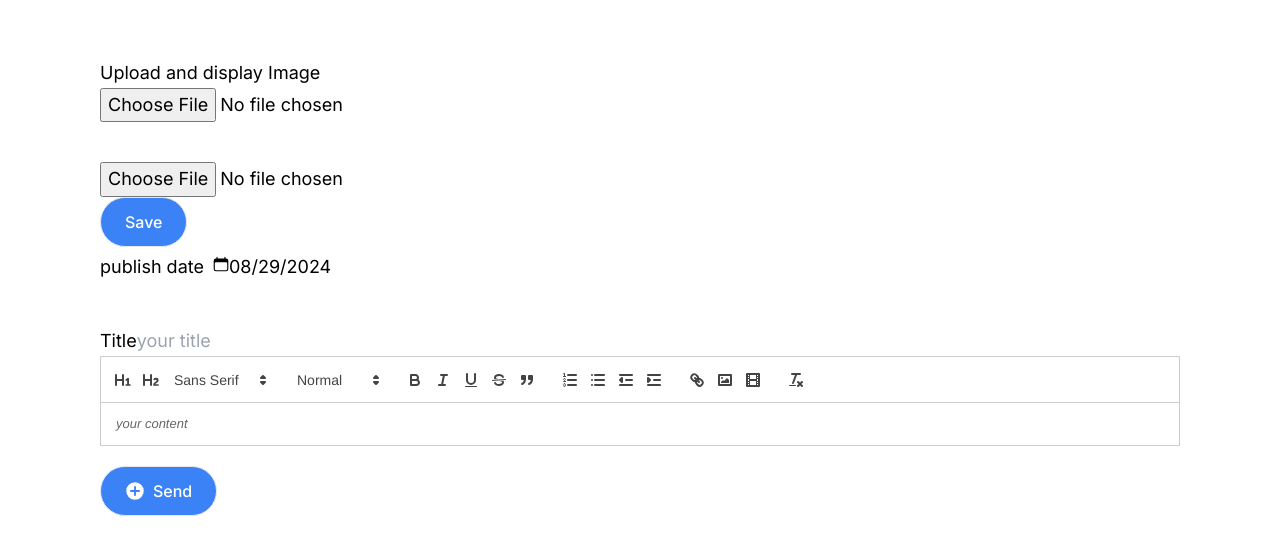
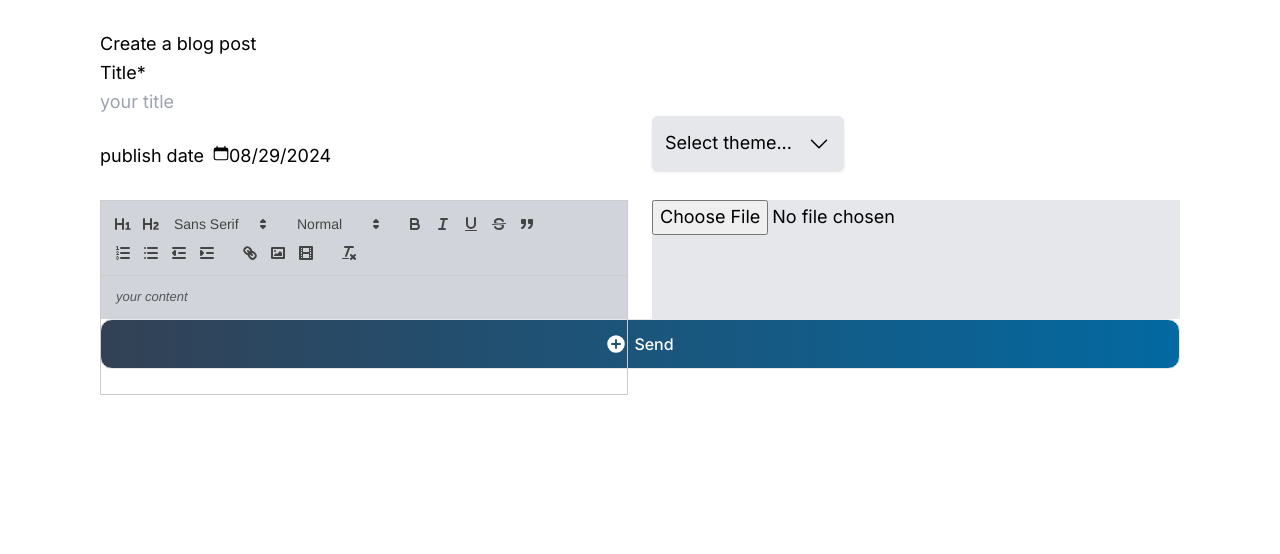
Before and after one commit to CPGRU/my-blog-with-postgreSQL, a Next.js app: page /create in a window 1280 px wide. Shown: the top 554 px of the page. Built offline with nearby package versions, Linux system fonts and the light colour scheme.

Commit message:
add dropdown for selecting post theme

```diff
--- a/src/app/api/sendpost/route.ts
+++ b/src/app/api/sendpost/route.ts
@@ -15,15 +15,16 @@ export async function POST (
         const post_content = jsonData.post_content;
         const post_date = jsonData.post_date;
         const post_image = jsonData.post_image;
+        const post_theme = jsonData.post_theme
 
         const query = `
-            INSERT INTO posts(title, post_content, post_date, post_image)
-            VALUES($1, $2, $3, $4)
+            INSERT INTO posts(title, post_content, post_date, post_image, post_theme)
+            VALUES($1, $2, $3, $4, $5)
         `;
 
         const result = await pool.query(
             query,
-            [title, post_content, post_date, post_image]
+            [title, post_content, post_date, post_image, post_theme]
         );
         console.log( "ttt",result );
     } catch ( error ) {
--- a/src/app/api/upload/route.ts
+++ b/src/app/api/upload/route.ts
@@ -22,17 +22,13 @@ export async function POST (
             {error: 'No file received.'},
             {status: 400}
         );
-    }
+    };
 
     const arrayBuffer = await file.arrayBuffer();
     const buffer = Buffer.from(arrayBuffer);
 
     const filename = md5(buffer)
 
-    /*
-    const filename = file.name.replace(" ", "_");
-    console.log(`testtest${filename}`)
-    */
     try {
         // Write the file to the specified directory (public/assets) with the modified filename
         await writeFile(
--- a/src/app/create/page.tsx
+++ b/src/app/create/page.tsx
@@ -1,8 +1,9 @@
 import Form from "../ui/create-form"
 export default function Page() {
     return (
-        <div>
-            <Form />
+        <div className="container mx-auto">
+          <div>Create a blog post</div>
+          <Form />
         </div>
     )
 }
--- a/src/app/lib/definitions.ts
+++ b/src/app/lib/definitions.ts
@@ -3,3 +3,8 @@ export type PostData = {
     title: string,
     post_content: string,
 }
+
+export type Option = {
+    label: string;
+    value: string
+}
--- a/src/app/ui/button.tsx
+++ b/src/app/ui/button.tsx
@@ -16,7 +16,7 @@ export function Button({
         <button
             {...rest}
             className={clsx(
-                'bg-blue-500 border rounded-full flex flex-row items-center justify-center py-3 px-6 text-center text-base text-white font-medium hover:bg-blue-800 disabled:bg-gray-3 disabled:border-gray-3 disabled:text-dark-5',
+                'bg-gradient-to-r from-slate-700 to-sky-700 border rounded-xl flex flex-row items-center justify-center py-3 px-6 text-center text-base text-white font-medium hover:from-slate-950 hover:to-sky-950 ',
                 className
             )}
         >
--- a/src/app/ui/create-form.tsx
+++ b/src/app/ui/create-form.tsx
@@ -10,64 +10,52 @@ import { PostData } from "../lib/definitions";
 import { QuillEditor, modules, formats } from "./text-editor";
 import { Button } from "./button";
 import UploadImage from "./upload-image";
+import Dropdown from "./dropdown";
+
 
 
 export default function Form() {
-
+    const [ selectedTheme, setSelectedTheme ] = useState<{label: string, value: string} | null>(null);
     const [ title, setTitle ] = useState('');
     const [ content, setContent ] = useState('');
-    const [ selectedImage, setSelectedImage ] = useState<File | null>(null);
-    const [selectedDate, setSelectedDate] = useState<Date | null>(new Date());
+    const [ imageName, setImageName ] = useState('');
+    const [ selectedDate, setSelectedDate ] = useState<Date | null>(new Date());
     const date = selectedDate?.toISOString().split('T')[0];
 
-    //const [ postImage, setPostImage ] = useState('')
-    const [ imageName, setImageName ] = useState('')
-
-    console.log(imageName)
+    const options = [
+        {label: 'Travel', value: 'travel'},
+        {label: 'Food', value: 'food'},
+        {label: 'Tech', value: 'tech'},
+    ]
 
     const handleSubmit = async(event:FormEvent) =>{
         event.preventDefault();
-
         if( title && content ){
             const data = {
                 post_date: date,
                 title,
                 post_content: content,
                 post_image: imageName,
+                post_theme: selectedTheme?.value
             } as PostData;
 
             await axios.post('/api/sendpost', data)
                 .then(res=>{console.log(res)})
                 .catch(err=>console.log(err))
         }
-    }
-
-    const handleImageChange = (event: React.ChangeEvent<HTMLInputElement>) =>{
-        if(event.target.files != null){
-            let img = event.target.files[0];
-            setSelectedImage(img);
-            console.log(selectedImage)
-        }
-    }
-
-
+    };
 
     return (
         <div>
-
-            <br/>
-            <div>
-                <h3>Upload and display Image</h3>
-                { selectedImage && (
-                    <img src={URL.createObjectURL(selectedImage)} alt="post image"/>
-                )}
-                <input type="file" accept="image/*" onChange={handleImageChange}/>
+            <form onSubmit={handleSubmit}  className="flex flex-col">
+                <div >
+                    <div className="flex flex-col">
+                        <label htmlFor="title" className="mr-3">Title*</label>
+                        <input id="title" value={title} onChange={(event)=>setTitle(event.target.value)} placeholder="your title"required/>
                     </div>
-
-            <form onSubmit={handleSubmit}>
-                <div className="mt-10">
-                    <UploadImage onImageClick={(filename)=>setImageName(filename)}/>
-
+                </div>
+                <div className="grid grid-cols-2 gap-6">
+                    <div className="mt-5">
                         <label htmlFor="date">publish date</label>
                         <DatePicker
                             id="date"
@@ -81,16 +69,21 @@ export default function Form() {
                             }
                         />
                     </div>
-                <div className="mt-10">
-                    <label htmlFor="title">Title</label>
-                    <input id="title" value={title} onChange={(event)=>setTitle(event.target.value)} placeholder="your title"required/>
+                    <Dropdown options={options} value={selectedTheme} onChange={(option)=> setSelectedTheme(option)}/>
+
+                    <QuillEditor className="bg-gray-300" theme="snow" modules={modules} formats={formats} value={content} onChange={setContent} placeholder="your content" />
+                    <UploadImage onImageClick={(filename)=>setImageName(filename)} />
                 </div>
-
-                <QuillEditor theme="snow" modules={modules} formats={formats} value={content} onChange={setContent} placeholder="your content"/>
 
 
 
-                <Button  className="mt-5">
+
+
+
+
+
+
+                <Button  className="-mt-30">
                     <PlusCircleIcon className="w-5"/>
                     <span className="ml-2" >Send</span>
                 </Button>
--- /dev/null
+++ b/src/app/ui/dropdown.tsx
@@ -0,0 +1,79 @@
+import { useState, useEffect, useRef } from "react";
+import { ChevronDownIcon } from "@heroicons/react/16/solid";
+import { Option } from "../lib/definitions";
+import Panel from "./panel";
+
+
+interface DropdownProps {
+    options: Option[];
+    value: Option | null
+    onChange: (option: Option)=>void
+}
+
+export default function Dropdown ({options, value, onChange}: DropdownProps){
+    const [ isOpen, setIsOpen ] = useState(false)
+
+    const divElem = useRef<HTMLDivElement>(null);
+
+    useEffect(()=>{
+        const handler = (event: MouseEvent) =>{
+            if(!divElem.current){
+                return;
+            }
+            if(!divElem.current.contains(event.target)){
+                setIsOpen(false)
+            };
+
+            document.addEventListener('click', handler, true);
+
+            return ()=>{
+                document.removeEventListener('click', handler)
+            }
+        }
+    }, []);
+
+    const handleOptionClick = (option: Option) =>{
+        setIsOpen(false);
+        onChange(option)
+    }
+
+    const renderedOptions = options.map((option)=>{
+        return (
+            <div className="hover:bg-sky-100 rounded cursor-pointer p-1"
+                key={option.value} onClick={()=>handleOptionClick(option)}
+            >
+                {option.label}
+            </div>
+        )
+    })
+
+    const handleClick = () =>{
+        setIsOpen(currentIsOpen =>! currentIsOpen)
+    }
+
+    return (
+        <div ref={divElem} className="w-48 relative">
+            <Panel
+                className="flex justify-between  items-center cursor-pointer"
+                onClick={handleClick}
+            >
+                {value?.label || 'Select theme...'}
+                <svg
+                    xmlns="http://www.w3.org/2000/svg"
+                    fill="none" viewBox="0 0 24 24"
+                    stroke-width="1.5"
+                    stroke="currentColor"
+                    className="size-6">
+                    <path stroke-linecap="round" stroke-linejoin="round" d="m19.5 8.25-7.5 7.5-7.5-7.5" />
+                </svg>
+
+
+            </Panel>
+            {isOpen &&
+                <Panel className="absolute top-full">
+                    {renderedOptions}
+                </Panel>
+            }
+        </div>
+    )
+}
--- /dev/null
+++ b/src/app/ui/panel.tsx
@@ -0,0 +1,24 @@
+import clsx from "clsx";
+
+type ReactNode = React.ReactNode | React.ReactSVGElement;
+
+interface PanelProps extends React.HTMLAttributes<HTMLDivElement> {
+    children: ReactNode
+};
+
+export default function Panel ({
+    children,
+    className,
+    ...rest
+}: PanelProps){
+
+    return (
+        <div {...rest}
+            className={clsx(
+                'border rounded-md p-3 shadow bg-gray-200 w-full',
+                className
+        )}>
+            {children}
+        </div>
+    )
+}
--- a/src/app/ui/upload-image.tsx
+++ b/src/app/ui/upload-image.tsx
@@ -1,7 +1,7 @@
 import { useState } from "react";
 import axios from "axios";
 import { Button } from "./button";
-import Image from "next/image";
+import { ArrowDownTrayIcon } from "@heroicons/react/16/solid";
 
 
 interface ImageNameProps {
@@ -14,16 +14,9 @@ export default function UploadImage ({ onImageClick }: ImageNameProps){
         raw: '',
         name: ''
     });
-
-
-
-    const submit = async () => {
-
-
+    const handleSubmit = async () => {
         let formData = new FormData();
         formData.append('file', image.raw);
-
-
         const result = await axios.post(`/api/upload`, formData , {
             headers: {
                 'Content-Type': 'multipart/form-data',
@@ -34,10 +27,7 @@ export default function UploadImage ({ onImageClick }: ImageNameProps){
             return response.data
         })
         .catch(error=> console.log(error))
-
-    }
-
-
+    };
     const handlePhotoChange = (e: any) => {
         if (e.target.files.length) {
             setImage({
@@ -47,19 +37,22 @@ export default function UploadImage ({ onImageClick }: ImageNameProps){
             });
         }
     };
-
-
     return (
-        <div>
+        <div className="bg-gray-200">
             <label htmlFor="upload-button">
                 {image.preview && (
-                    <img
-                        src={image.preview}
-                        alt="dummy"
-                        width="300"
-                        height="300"
-                        className="my-10 mx-5"
-                    />
+                    <>
+                        <img
+                            src={image.preview}
+                            width="300"
+                            height="300"
+                            className="my-10 mx-5 "
+                        />
+                        <Button onClick={handleSubmit}>
+                            <ArrowDownTrayIcon className="w-5"/>
+                            <span className="ml-2">Save</span>
+                        </Button>
+                    </>
                 ) }
             </label>
             <input
@@ -69,14 +62,8 @@ export default function UploadImage ({ onImageClick }: ImageNameProps){
                 accept="image/*"
                 onChange={handlePhotoChange}
             />
-            <Button onClick={submit}>
-                Save
-            </Button>
-
 
         </div>
-
-
     )
 
 }
```
Also changed, not shown: 2 other files (tests, documents, lock files or other folders). Lines whose indentation alone changed are shown as unchanged.
